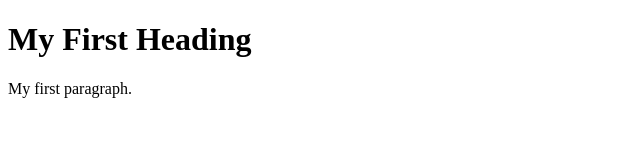
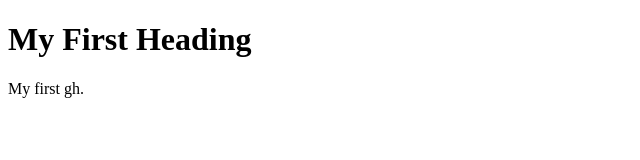
Before and after one commit to qlxxz/CV-Builder, a plain HTML site: page index.html in a window 1280 px wide. Shown: the full height of the page, 0-640 px from the left. Drawn offline with Linux system fonts and the light colour scheme.

Commit message:
added string

```diff
--- a/index.html
+++ b/index.html
@@ -3,7 +3,7 @@
 <body>
 
 <h1>My First Heading</h1>
-<p>My first paragraph.</p>
+<p>My first gh.</p>
 
 </body>
 </html>
```
